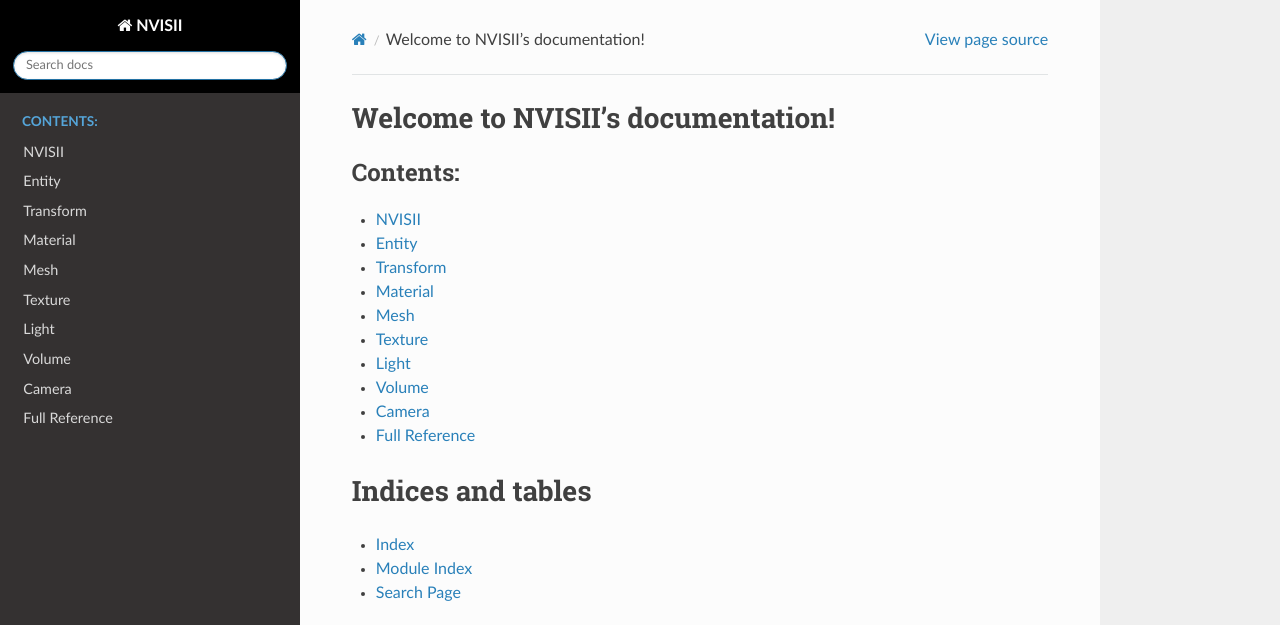
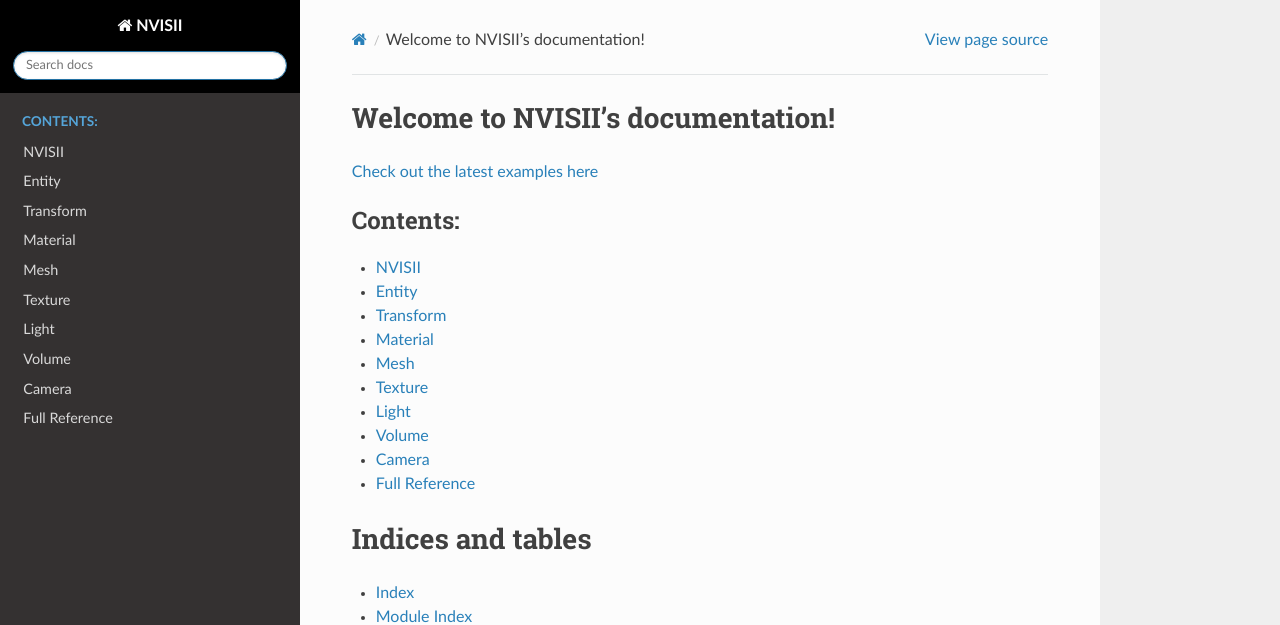
Before and after one commit to owl-project/NVISII, a Sphinx documentation site: the page built from docs/source/index.rst, in a window 1280 px wide and 966 px high, cut to the strip 0-625 px from the top of the window. Built offline with Sphinx 7.4.7 and the Read the Docs theme 2.0.0, drawn with Linux system fonts in a browser that asks for light colours.

Commit message:
Update index.rst

```diff
--- a/docs/source/index.rst
+++ b/docs/source/index.rst
@@ -1,5 +1,7 @@
 Welcome to NVISII's documentation!
 =================================
+
+`Check out the latest examples here <https://github.com/owl-project/NVISII/tree/master/examples>`_
 
 .. toctree::
    :maxdepth: 3
```
